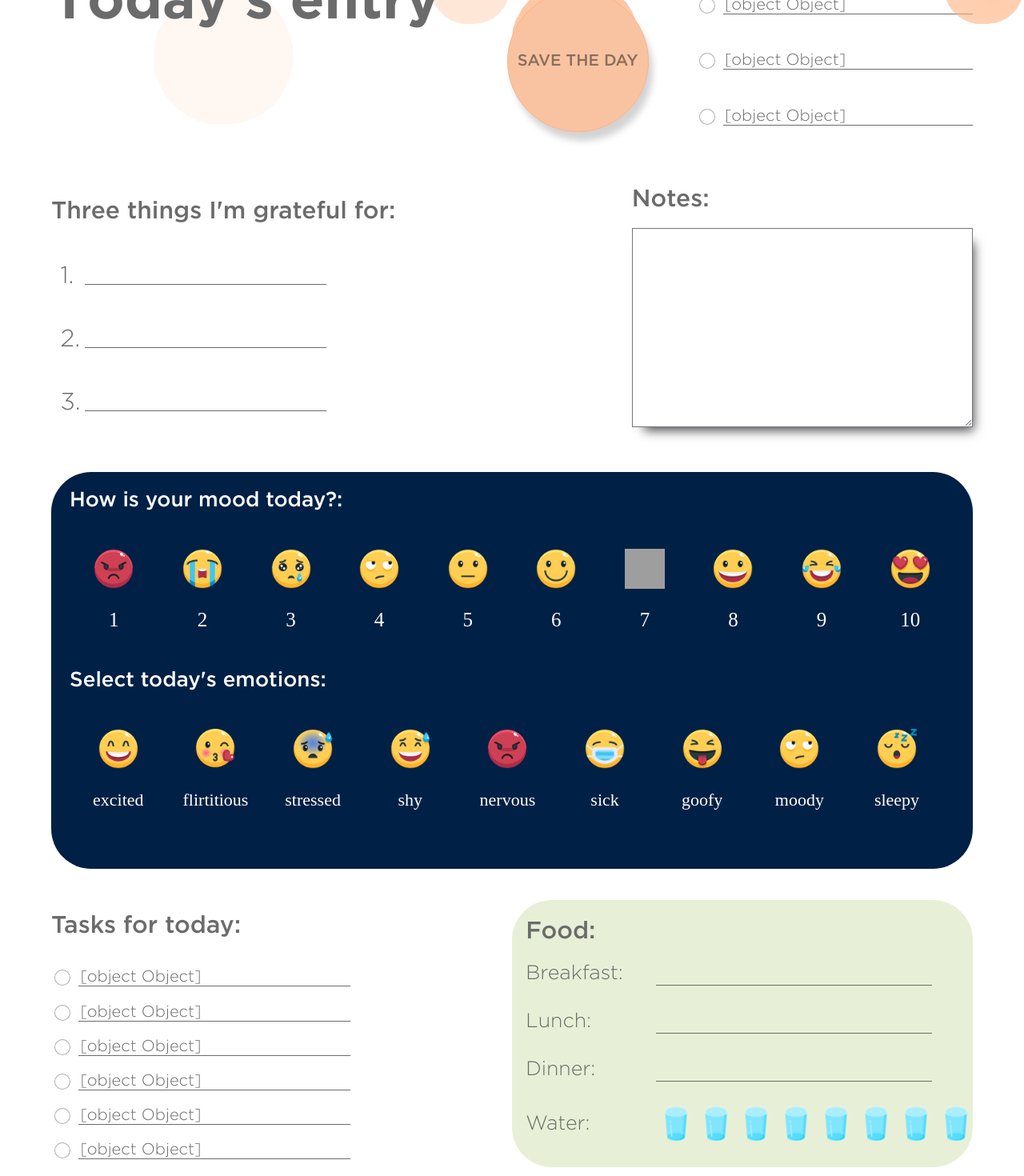
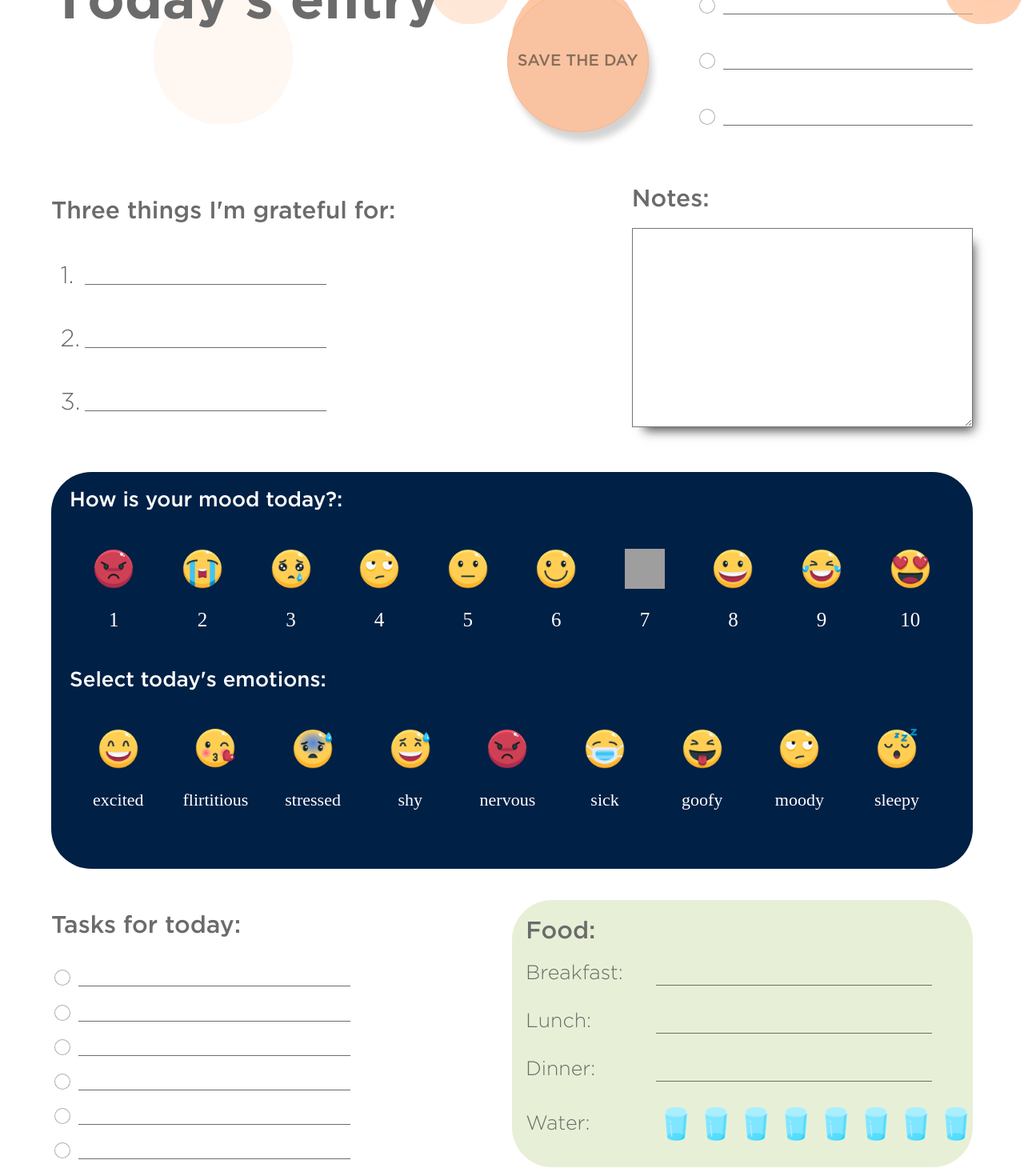
Before and after one commit to rumanowskak/virtual-journal, a React (Create React App) app in the folder client/: page /entry in a window 1280 px wide. Shown: the part 120-1590 px from the top of the page at 80% size. Built offline with nearby package versions, Linux system fonts and the light colour scheme; grey boxes are pictures that could not be loaded.

Commit message:
update entry preview

```diff
--- a/client/src/components/HomePage/Entry.tsx
+++ b/client/src/components/HomePage/Entry.tsx
@@ -1,8 +1,9 @@
 import '../../css/HomePage/Entry.css'
-import SmileIcon from '../../assets/images/smile.png'
+import {useEffect, useState} from 'react';
 import GoalIcon from '../../assets/images/goal (1).png'
 import DropIcon from '../../assets/images/drop.png'
 import ExerciseIcon from '../../assets/images/gym.png'
+import NoMoodIcon from '../../assets/images/no_mood.png'
 
 
 interface EntryInterface
@@ -11,6 +12,34 @@ interface EntryInterface
 }
 
 function Entry({entry}:EntryInterface) {
+    const [goals,setGoals] = useState(false);
+    const [exercise, setExercise] = useState(false);
+    const [water, setWater] = useState(false);
+
+    useEffect(()=>{
+        let goals_temp=true;
+        console.log(entry);
+        Object.keys(entry.top_priorities).map((priority:any)=>{
+            if(priority.checked == false)
+                goals_temp=false;
+        })
+        if(goals_temp==true)
+            setGoals(true);
+        if(entry.exercise.exerciseDay)
+            setExercise(true);
+        let water_temp=true;
+        Object.keys(entry.food.water).map((water:any)=>{
+            if(water=="/static/media/glass.53573e884492146cb245.png")
+                water_temp=false;
+        })
+        if(water_temp==true)
+        {
+            setWater(true);
+        }
+
+
+    },[])
+
     return (
       <div className="entry">
         <div className='entry-left'>
@@ -18,13 +47,14 @@ function Entry({entry}:EntryInterface) {
                 {entry.date}
             </div>
             <div className='entry-additional-info'>
-                <img src={GoalIcon}></img>
-                <img src={ExerciseIcon}></img>
-                <img src={DropIcon}></img>
+                {goals && <img src={GoalIcon}></img>}
+                {exercise && <img src={ExerciseIcon}></img>}
+                {water && <img src={DropIcon}></img>}
             </div>
         </div>
         <div className='entry-emoticon'>
-            <img src={SmileIcon}></img>
+            {entry.mood && <img src={entry.mood}></img>}
+            {!entry.mood && <img src={NoMoodIcon}></img>}
         </div>
       </div>
     );
--- a/client/src/components/HomePage/HomePage.tsx
+++ b/client/src/components/HomePage/HomePage.tsx
@@ -8,7 +8,7 @@ import Entry from './Entry';
 function HomePage() {
 
     const user = useRecoilValue(UserState);
-    const [entries,setEntries] = useState([{}]);
+    const [entries,setEntries] = useState([]);
     const [todaysEntryBoolean,setTodaysEntryBoolean] = useState(false);
     const [todaysEntry,setTodaysEntry] = useState({});
 
@@ -42,6 +42,7 @@ function HomePage() {
             return res.json();
         })
         .then((data) =>{
+            console.log(data);
             setEntries(data.result.slice(0,6));
             if(data.result.some((entry:any)=>entry.date == getDate()))
             {
--- a/client/src/components/NewEntryPage/NewEntryPage.tsx
+++ b/client/src/components/NewEntryPage/NewEntryPage.tsx
@@ -261,13 +261,13 @@ function NewEntryPage() {
             </div>
             <div className='top-priorities'>
                 <div className='priority'>
-                    <Checkbox customLabel={true} data={data.top_priorities.priority_1} setData={handleLabelPriority1} setChecked={handleCheckedPriority1}/>
+                    <Checkbox customLabel={true} data={data.top_priorities.priority_1.label} setData={handleLabelPriority1} setChecked={handleCheckedPriority1}/>
                 </div>
                 <div className='priority'>
-                    <Checkbox customLabel={true} data={data.top_priorities.priority_2} setData={handleLabelPriority2} setChecked={handleCheckedPriority2}/>
+                    <Checkbox customLabel={true} data={data.top_priorities.priority_2.label} setData={handleLabelPriority2} setChecked={handleCheckedPriority2}/>
                 </div>
                 <div className='priority'>
-                    <Checkbox customLabel={true} data={data.top_priorities.priority_3} setData={handleLabelPriority3} setChecked={handleCheckedPriority3}/>
+                    <Checkbox customLabel={true} data={data.top_priorities.priority_3.label} setData={handleLabelPriority3} setChecked={handleCheckedPriority3}/>
                 </div>
             </div>
         </div>
@@ -306,22 +306,22 @@ function NewEntryPage() {
             </div>
             <div className='tasks'>
                 <div className='task'>
-                    <Checkbox customLabel={true} data={data.tasks.task_1} setData={handleLabelTask1} setChecked={handleCheckedTask1}/>
+                    <Checkbox customLabel={true} data={data.tasks.task_1.label} setData={handleLabelTask1} setChecked={handleCheckedTask1}/>
                 </div>
                 <div className='task'>
-                    <Checkbox customLabel={true} data={data.tasks.task_2} setData={handleLabelTask2} setChecked={handleCheckedTask2}/>
+                    <Checkbox customLabel={true} data={data.tasks.task_2.label} setData={handleLabelTask2} setChecked={handleCheckedTask2}/>
                 </div>
                 <div className='task'>
-                    <Checkbox customLabel={true} data={data.tasks.task_3} setData={handleLabelTask3} setChecked={handleCheckedTask3}/>
+                    <Checkbox customLabel={true} data={data.tasks.task_3.label} setData={handleLabelTask3} setChecked={handleCheckedTask3}/>
                 </div>
                 <div className='task'>
-                    <Checkbox customLabel={true} data={data.tasks.task_4} setData={handleLabelTask4} setChecked={handleCheckedTask4}/>
+                    <Checkbox customLabel={true} data={data.tasks.task_4.label} setData={handleLabelTask4} setChecked={handleCheckedTask4}/>
                 </div>
                 <div className='task'>
-                    <Checkbox customLabel={true} data={data.tasks.task_5} setData={handleLabelTask5} setChecked={handleCheckedTask5}/>
+                    <Checkbox customLabel={true} data={data.tasks.task_5.label} setData={handleLabelTask5} setChecked={handleCheckedTask5}/>
                 </div>
                 <div className='task'>
-                    <Checkbox customLabel={true} data={data.tasks.task_6} setData={handleLabelTask6} setChecked={handleCheckedTask6}/>
+                    <Checkbox customLabel={true} data={data.tasks.task_6.label} setData={handleLabelTask6} setChecked={handleCheckedTask6}/>
                 </div>
             </div>
         </div>
```
Also changed, not shown: client/src/assets/images/no_mood.png (added), 1 other file (tests, documents, lock files or other folders).
